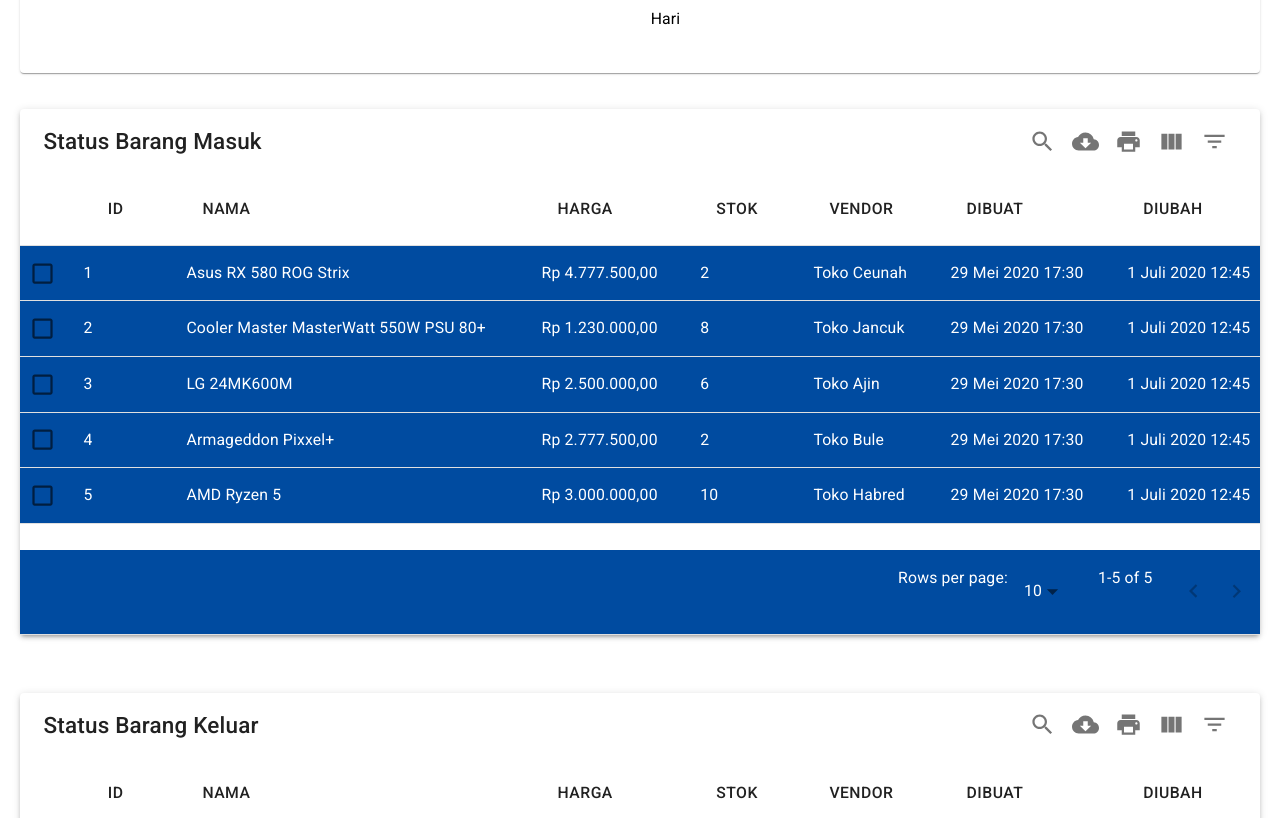
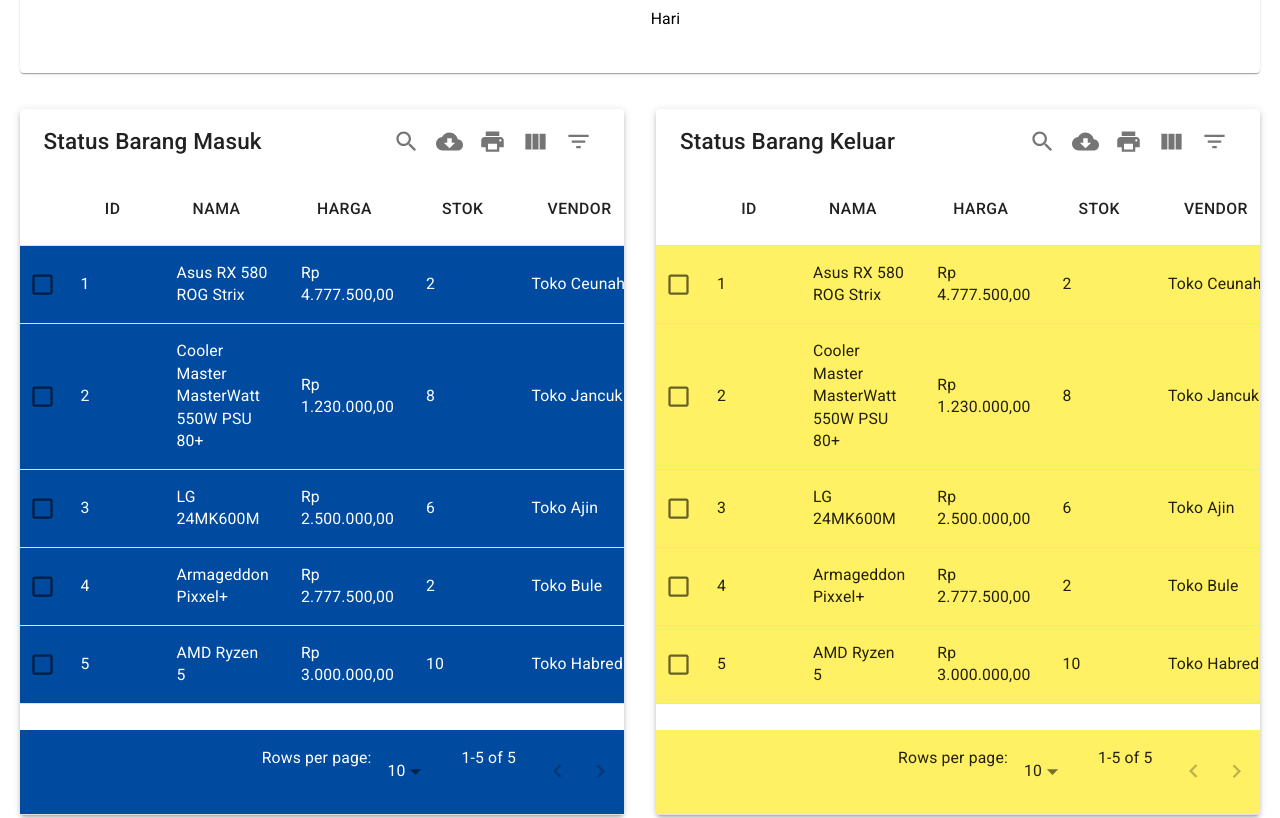
Before and after one commit to padulkemid/pingvent-client, a Gatsby site: page / in a window 1280 px wide. Shown: the part 697-1515 px from the top of the page. Built offline with nearby package versions, Linux system fonts and the light colour scheme; Gatsby itself is replaced by a stand-in of ours.

Commit message:
change grid size

```diff
--- a/src/components/summary_table.js
+++ b/src/components/summary_table.js
@@ -142,7 +142,7 @@
   return (
     <Box mb={8}>
       <Grid container spacing={4}>
-        <Grid item xs>
+        <Grid item xs={12} md={6}>
           <DataTable
             title={'Status Barang Masuk'}
             data={dataIn}
@@ -151,7 +151,7 @@
             options={options}
           />
         </Grid>
-        <Grid item xs>
+        <Grid item xs={12} md={6}>
           <DataTable
             title={'Status Barang Keluar'}
             data={dataOut}
```
